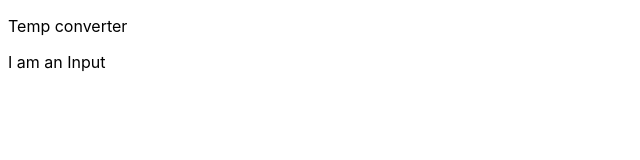
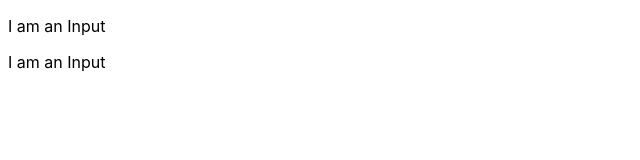
Before and after one commit to LDRMuse/in-class-temp-converter-LDRMuse, a React (Create React App) app: page / in a window 1280 px wide. Shown: the top 160 px of the page, without its empty margins (0-640 px from the left). Built offline with nearby package versions, Linux system fonts and the light colour scheme.

Commit message:
add inputs

```diff
--- a/src/components/TempConverter/index.js
+++ b/src/components/TempConverter/index.js
@@ -1,14 +1,24 @@
 import React, { Fragment } from "react"
 
-import {Input} from './Input'
+import { Input } from "./Input"
 
 export class TempConverter extends React.Component {
-render() {
-  return (
-  <Fragment>
-    <p>Temp converter</p>
-    <Input />
-    </Fragment>
+  inputs = [
+    {
+      label: "°C",
+      id: "celsius"
+    },
+    {
+      label: "°F",
+      id: "fahrenheit"
+    }
+  ]
+
+  renderInputs = () => this.inputs.map(({id, label}) => <Input label={label} id={id} key={id} />)
+
+  render() {
+    return (
+      this.renderInputs()
     )
   }
 }
```
